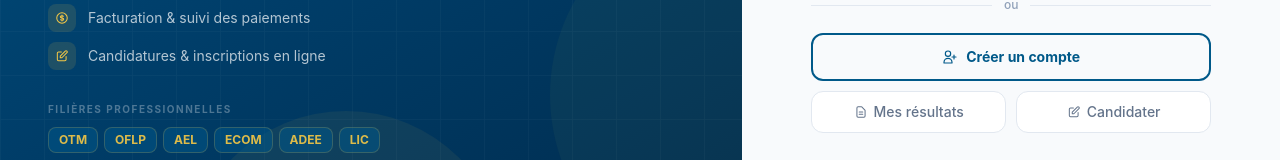
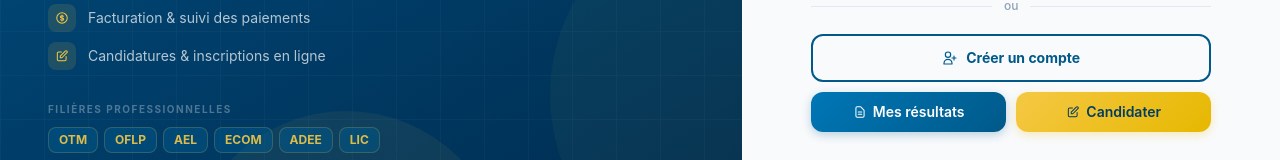
Before and after one commit to Ikram-BOUZIKAR/iftl-erp, a React (Vite) app: page /login in a window 1280 px wide. Shown: the part 497-657 px from the top of the page. Built offline with nearby package versions, Linux system fonts and the light colour scheme; no server answers.

Commit message:
fix: color "Mes résultats" (blue gradient) and "Candidater" (yellow gradient) buttons on login page
https://claude.ai/code/session_01B1Rg213SbN97uJJB5vHqkj

```diff
--- a/src/components/Auth/LoginPage.jsx
+++ b/src/components/Auth/LoginPage.jsx
@@ -382,14 +382,20 @@ export default function LoginPage({ auth }) {
                 </Link>
                 <div className="grid grid-cols-2 gap-2.5">
                   <Link to="/resultats"
-                    className="flex items-center justify-center gap-1.5 py-2.5 px-3 rounded-xl font-medium text-sm border bg-white hover:bg-slate-50 transition"
-                    style={{ borderColor: '#e2e8f0', color: '#64748b' }}>
+                    className="flex items-center justify-center gap-1.5 py-2.5 px-3 rounded-xl font-semibold text-sm transition"
+                    style={{ background: 'linear-gradient(135deg, #0077b6, #005989)', color: '#fff', boxShadow: '0 3px 10px rgba(0,89,137,0.25)' }}
+                    onMouseEnter={e => e.currentTarget.style.opacity = '0.9'}
+                    onMouseLeave={e => e.currentTarget.style.opacity = '1'}
+                  >
                     <Ico path="M9 12h6m-6 4h6m2 5H7a2 2 0 01-2-2V5a2 2 0 012-2h5.586a1 1 0 01.707.293l5.414 5.414a1 1 0 01.293.707V19a2 2 0 01-2 2z" size="w-3.5 h-3.5 shrink-0" />
                     Mes résultats
                   </Link>
                   <Link to="/candidature"
-                    className="flex items-center justify-center gap-1.5 py-2.5 px-3 rounded-xl font-medium text-sm border bg-white hover:bg-slate-50 transition"
-                    style={{ borderColor: '#e2e8f0', color: '#64748b' }}>
+                    className="flex items-center justify-center gap-1.5 py-2.5 px-3 rounded-xl font-semibold text-sm transition"
+                    style={{ background: 'linear-gradient(135deg, #f5c845, #e6b800)', color: '#003d63', boxShadow: '0 3px 10px rgba(245,200,69,0.35)' }}
+                    onMouseEnter={e => e.currentTarget.style.opacity = '0.9'}
+                    onMouseLeave={e => e.currentTarget.style.opacity = '1'}
+                  >
                     <Ico path="M11 5H6a2 2 0 00-2 2v11a2 2 0 002 2h11a2 2 0 002-2v-5m-1.414-9.414a2 2 0 112.828 2.828L11.828 15H9v-2.828l8.586-8.586z" size="w-3.5 h-3.5 shrink-0" />
                     Candidater
                   </Link>
```
